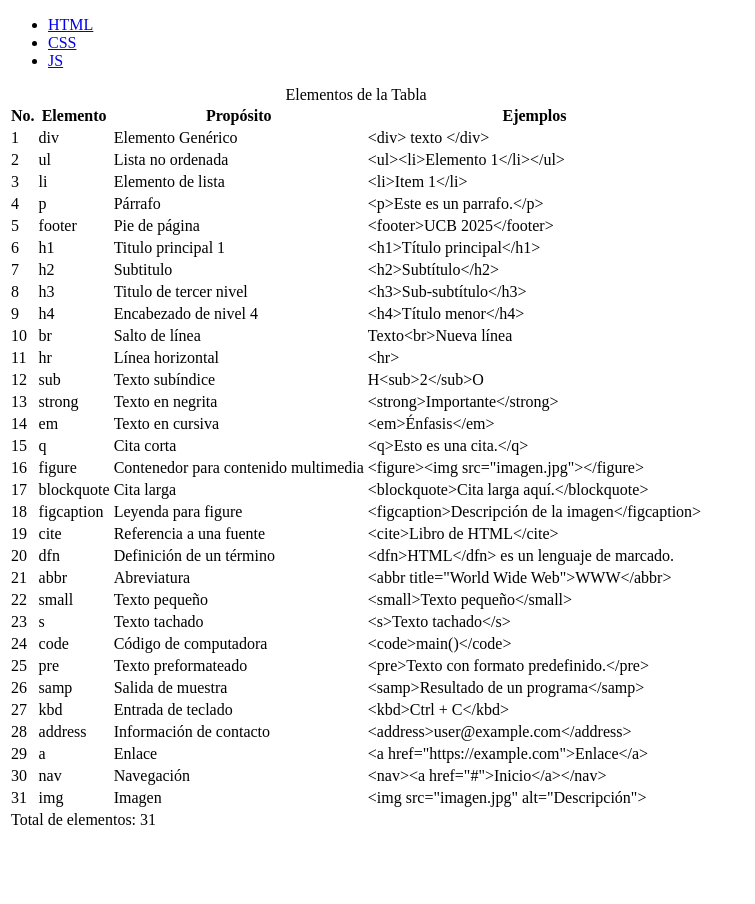
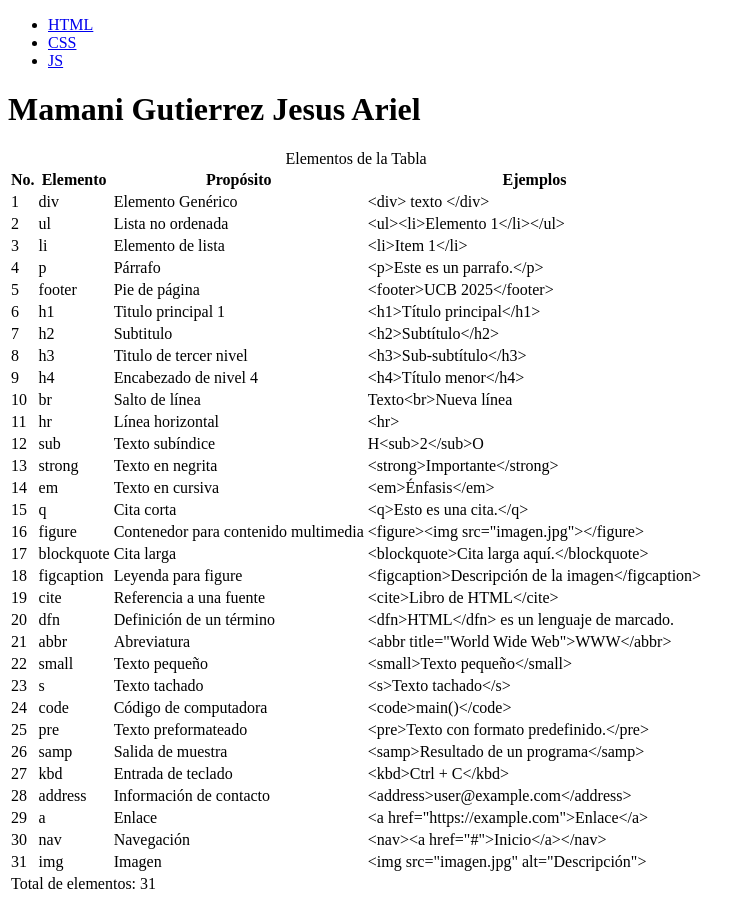
Before and after one commit to JesusxAriel/3PaginasHtmlCssJsTecWeb, a plain HTML site: page index.html in a window 1280 px wide. Shown: the whole page, without its empty margins (0-755 px from the left). Before the commit the page ends 840 px from the top, so only its background shows below. Drawn offline with Linux system fonts and the light colour scheme.

Commit message:
Nombre añadido como titulo

```diff
--- a/index.html
+++ b/index.html
@@ -18,7 +18,7 @@
         </nav>
 
     </header>
-
+    <h1>Mamani Gutierrez Jesus Ariel</h1>
     <table>
         <caption>Elementos de la Tabla</caption>
         <thead>
```
